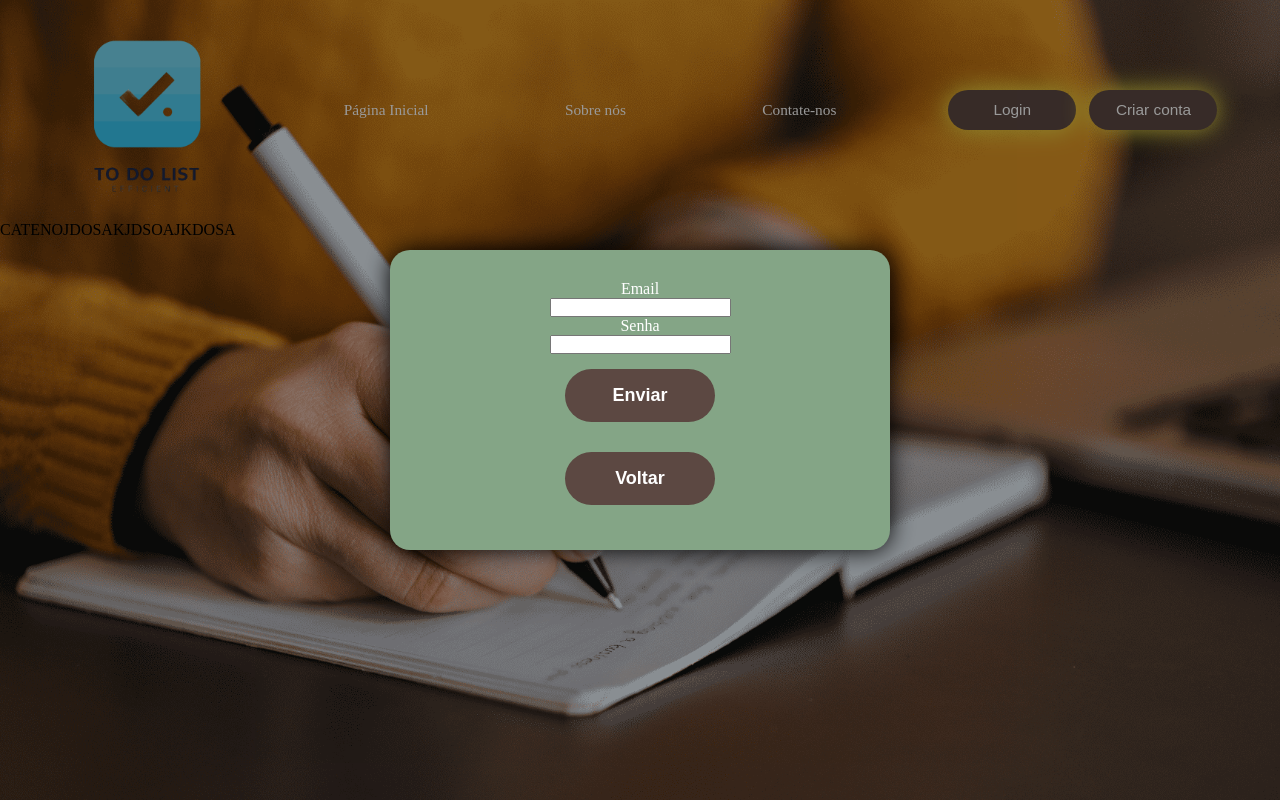
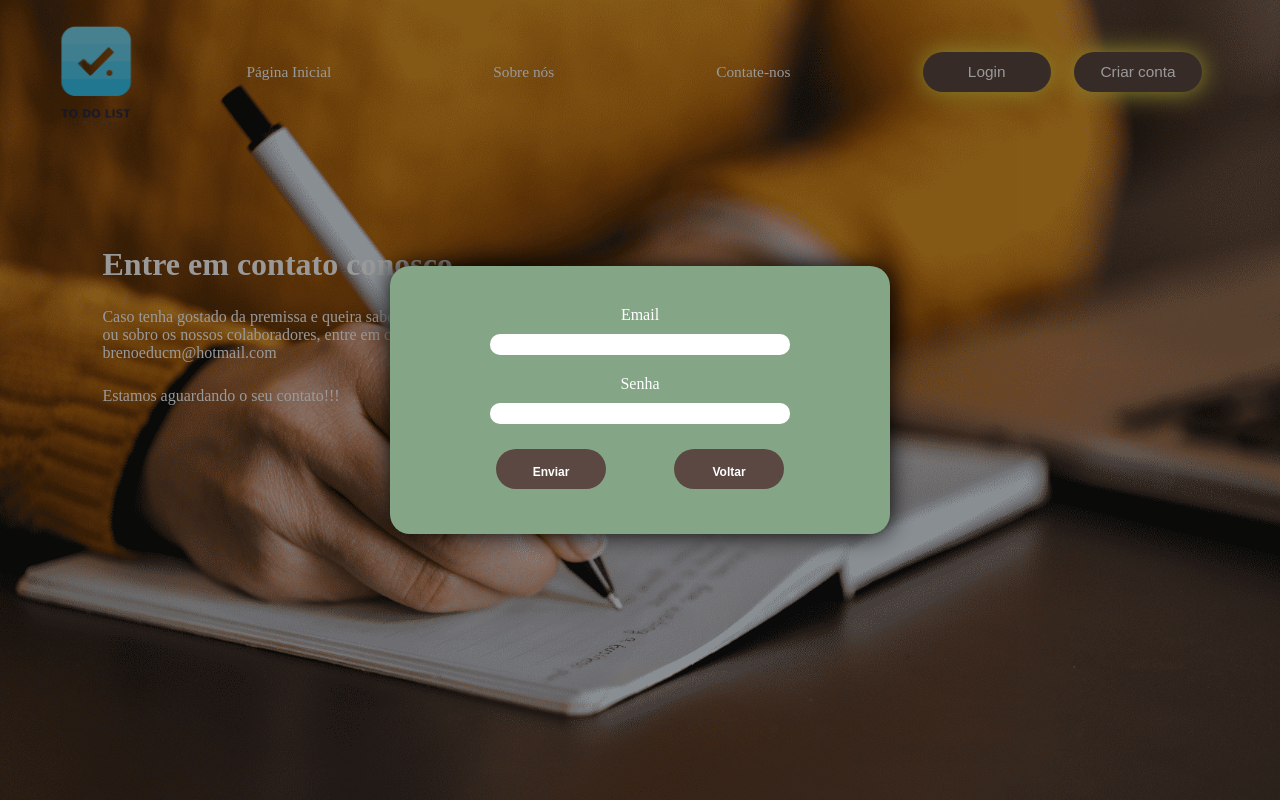
Before and after one commit to BrenoEduardo/to-do-list-Vue, a Vue app: page /contatenos in a window 1280 px wide. Both pictures are taken after a click on the button "Login". Built offline with nearby package versions, Linux system fonts and the light colour scheme; no server answers.

Commit message:
criando usuarios

```diff
--- a/src/components/modalCriarConta.vue
+++ b/src/components/modalCriarConta.vue
@@ -1,28 +1,54 @@
 <script setup>
 import router from "@/router";
-// import { storeToRefs } from "pinia";
 import { useStoreApi } from "../stores/counter";
+import { ref } from "vue";
+
 
 const useStateApi = useStoreApi();
+const valueEmail = ref("");
+const valuePassword = ref("");
+const valueName = ref("");
 function backHome() {
     router.push({ name: 'ladingPage' });
     useStateApi.showInfoCreate = false
+}
+// [{ "createdAt": "2023-03-18T09:32:03.147Z", "name": "Isaac Thompson", "avatar": "https://cloudflare-ipfs.com/ipfs/Qmd3W5DuhgHirLHGVixi6V76LhCkZUz6pnFt5AJBiyvHye/avatar/552.jpg", "login": "Monte.Streich5@yahoo.com", "password": "MEeuSlBDlSYf6G5", "active": false, "id": "1" }]
+function sendNewUser() {
+    const payload = [
+        {
+            "name":valueName.value,
+            "avatar": null,
+            "login": valueEmail.value,
+            "password": valuePassword.value,
+            "id": "82"
+        }
+    ]
+    useStateApi.sendUser(payload);
+    backHome()
 }
 </script>
 
 
 <template>
     <div class="divPrincipalCard">
-        <label for="">Email</label>
-        <input type="text">
-        <label for="">Senha</label>
-        <input type="text">
-        <label for="">Data de nascimento</label>
-        <input type="date">
-        <label for="">CPF</label>
-        <input type="text">
-        <button class="buttonVolt">Enviar</button>
-        <button @click="backHome()" class="buttonVolt">Voltar</button>
+        <div class="inputs">
+            <div class="labelInput">
+                <label for="">Email</label>
+                <input type="text" v-model="valueEmail">
+            </div>
+            <div class="labelInput">
+                <label for="">Senha</label>
+                <input type="text" v-model="valuePassword">
+            </div>
+            <div class="labelInput">
+                <label for="">Nome</label>
+                <input type="text" v-model="valueName">
+            </div>
+        </div>
+        <div class="buttons">
+            <button @click="sendNewUser()" class="buttonVolt">Enviar</button>
+            <button @click="backHome()" class="buttonVolt">Voltar</button>
+        </div>
     </div>
 </template>
 
@@ -57,7 +83,8 @@ function backHome() {
     font-weight: bold;
     cursor: pointer;
     margin: 15px 0;
-    background-color: #5c4842;;
+    background-color: #5c4842;
+    ;
 }
 
 .buttonVolt:hover {
--- a/src/components/modalLogin.vue
+++ b/src/components/modalLogin.vue
@@ -19,9 +19,9 @@ function backHome() {
     router.push({ name: 'ladingPage' });
     useStateApi.showInfo = false
 }
-function verifyLogin(){
-    usersReturnApi.value.every((users)=>{
-        if(users.login === valueEmail.value && users.password == valuePassword.value){
+function verifyLogin() {
+    usersReturnApi.value.every((users) => {
+        if (users.login === valueEmail.value && users.password == valuePassword.value) {
             useStateApi.showInfo = false
             useStateApi.showHome = false;
             loginWrong.value = false;
@@ -39,13 +39,21 @@ function verifyLogin(){
 
 <template>
     <div class="divPrincipalCard">
+        <div class="inputs">
+            <div class="labelInput">
                 <label for="">Email</label>
                 <input type="text" v-model="valueEmail">
+            </div>
+            <div class="labelInput">
                 <label for="">Senha</label>
-        <input type="text" v-model="valuePassword">
+                <input type="password" v-model="valuePassword">
+            </div>
+        </div>
         <p v-if="loginWrong" class="wrong">Usuário ou senha incorretos, por favor tente novamente</p>
+        <div class="buttons">
             <button class="buttonVolt" @click="verifyLogin()">Enviar</button>
             <button @click="backHome()" class="buttonVolt">Voltar</button>
+        </div>
     </div>
 </template>
 
@@ -60,33 +68,68 @@ function verifyLogin(){
     width: 500px;
     max-height: 700px;
     border-radius: 20px;
-    padding: 30px 0;
+    padding: 10px 0;
     box-shadow: 0px 0px 25px 0px #000000;
+
+    .inputs {
+        display: flex;
+        flex-direction: column;
     }
-.wrong{
+
+    .buttons {
+        display: flex;
+        justify-content: space-around;
+        padding: 0px 72px;
+        width: 100%;
+    }
+
+    .labelInput {
+        display: flex;
+        flex-direction: column;
+        padding: 10px;
+        align-items: center;
+
+        label {
+            padding-bottom: 10px;
+        }
+
+        input {
+            width: 300px;
+            padding: 3px;
+            border-radius: 10px;
+            border: none;
+        }
+    }
+
+    .wrong {
         color: red;
-}
-@media (max-width: 650px) {
-    .divPrincipalCard {
-        scale: 0.7;
-    }
     }
 
     .buttonVolt {
         padding: 16px 24px;
-    width: 150px;
+        width: 110px;
+        height: 40px;
         color: #fff;
         border-radius: 30px;
         border: none;
-    font-size: 18px;
+        font-size: 12px;
         font-weight: bold;
         cursor: pointer;
         margin: 15px 0;
-    background-color: #5c4842;;
+        background-color: #5c4842;
+        ;
     }
 
     .buttonVolt:hover {
         transition: all .2s ease-in-out;
         transform: scale(1.1)
     }
+}
+
+
+@media (max-width: 650px) {
+    .divPrincipalCard {
+        scale: 0.7;
+    }
+}
 </style>
--- a/src/components/navBar.vue
+++ b/src/components/navBar.vue
@@ -24,7 +24,7 @@ function openModalCreate(){
 <template>
     <div>
         <nav class="nav">
-            <img src="../assets/logo.png" alt="">
+            <img src="../assets/logo.png" alt="" @click="changeHomePage('ladingPage')">
             <div class="nav__divPrincipal">
                 <div class="menu">
                     <span class="pointer" @click="changeHomePage('ladingPage')">Página Inicial</span>
@@ -123,7 +123,7 @@ function openModalCreate(){
 }
 
 img {
-    width: 23vw;
+    width: 15vw;
     cursor: pointer;
 }
 
--- a/src/stores/counter.js
+++ b/src/stores/counter.js
@@ -22,5 +22,15 @@ export const useStoreApi = defineStore("state", {
         this.alertErro = true;
       }
     },
+    async sendUser(payload){
+      try {
+        await axios.post('https://6415ac7e351c4aed490c5c4f.mockapi.io/api/v1/users', payload)
+        .then((res)=>{
+          console.log(res, 'repos')
+        })
+      } catch (error) {
+        this.alertErro = true;
+      }
+    }
   }
 });
--- a/src/views/contateNos.vue
+++ b/src/views/contateNos.vue
@@ -2,10 +2,13 @@
 </script>
 
 <template>
-    <div>
-        CATENOJDOSAKJDSOAJKDOSA
-    </div>
+    <main>
+        <div>
+            <h1>Entre em contato conosco</h1>
+            <p>Caso tenha gostado da premissa e queira saber um pouco mais a fundo sobre o produto, ou sobro os nossos colaboradores, entre em contato pelo email brenoeducm@hotmail.com</p>
+            <p>Estamos aguardando o seu contato!!!</p>
+        </div>
+    </main>
 </template>
 
-<style>
-</style>
+<style></style>
--- a/src/views/sobreNos.vue
+++ b/src/views/sobreNos.vue
@@ -3,9 +3,14 @@
 
 
 <template>
-    <div>
-            <h1>OI</h1>
-    </div>
+    <main>
+        <div>
+            <h1>To do list sistemas</h1>
+            <p>Nós somos uma empresa fundada em 2023, com o intuito de facilitar a vida das pessoas com uma rotina ardua, viemos para o mercado o foco em praticidade e qualidade
+                assim desenvolvendo um produto que qualquer pessoa consiga utilizar, sendo bastante completo e prático
+            </p>
+        </div>
+    </main>
 </template>
 
 
```
Lines whose indentation alone changed are shown as unchanged.
